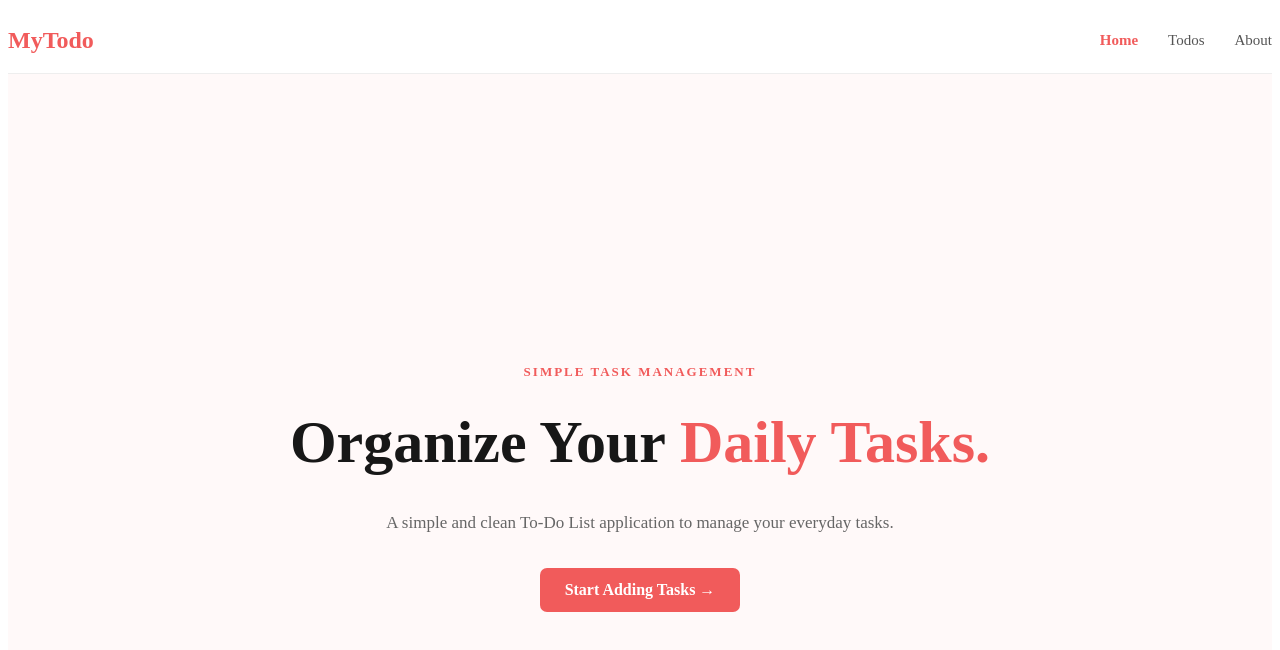
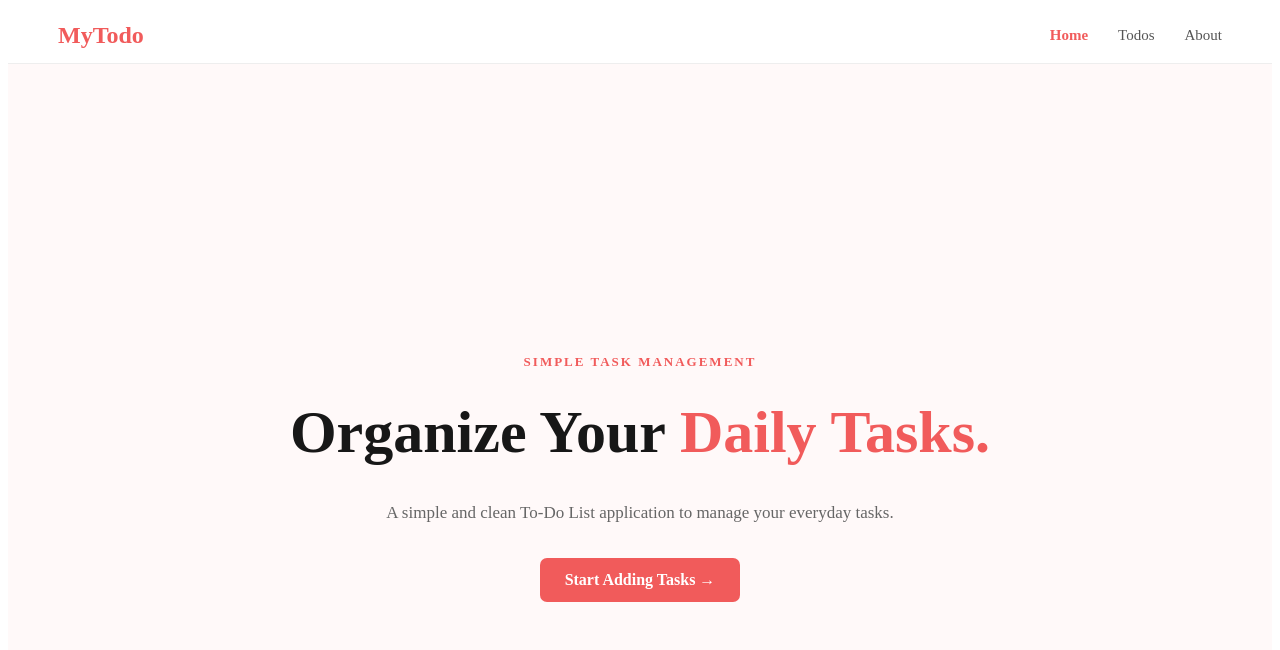
Before and after one commit to Maheshkashyap0002/SImple-To-Do-App, a React (Vite) app in the folder to-do-list/: page / in a window 1280 px wide. Shown: the top 650 px of the page. Built offline with nearby package versions, Linux system fonts and the light colour scheme.

Commit message:
almost done 1

```diff
--- a/to-do-list/src/component/navbar.css
+++ b/to-do-list/src/component/navbar.css
@@ -1,11 +1,11 @@
 .navbar {
-  height: 65px;
+  height: 55px;
 
   display: flex;
   align-items: center;
   justify-content: space-between;
 
-  padding: 24 60px;
+  padding: 0 50px;
 
   background: white;
 
```
